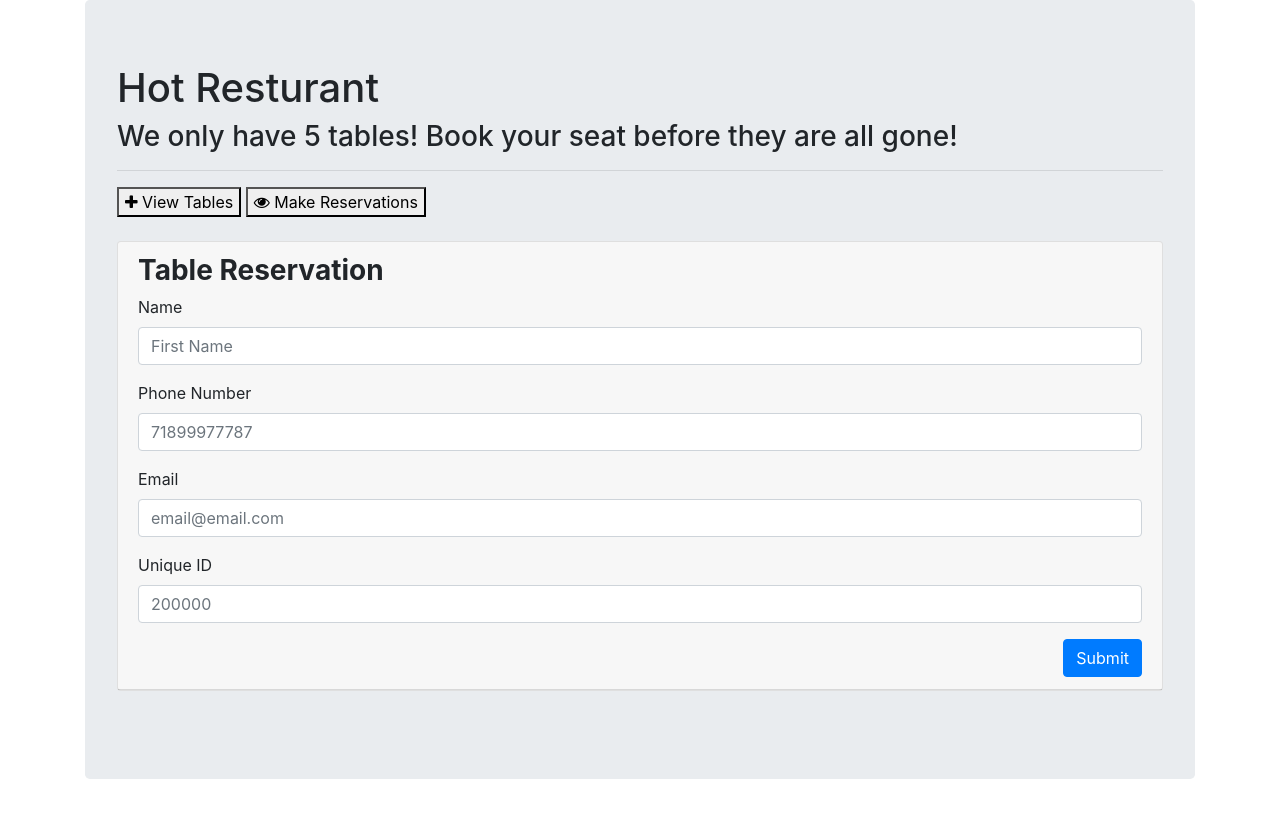
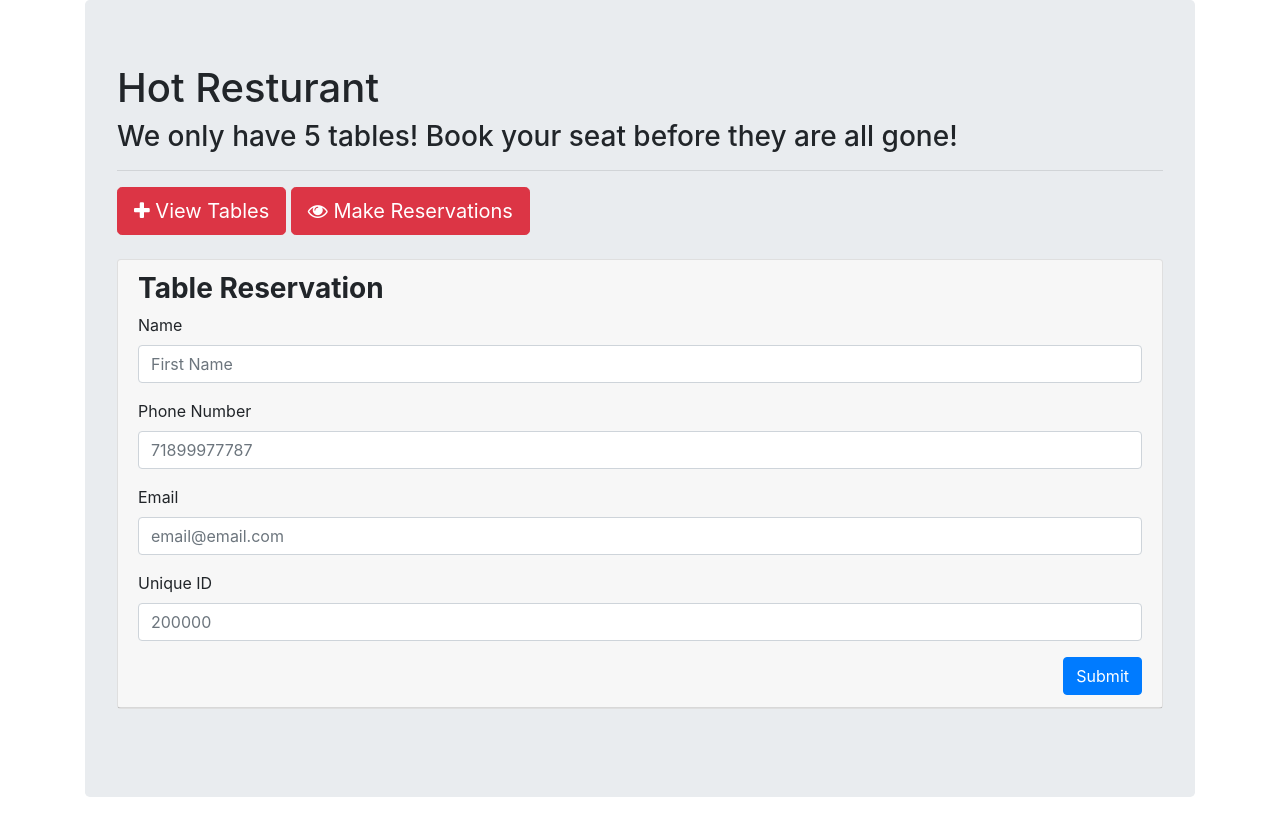
Before and after one commit to GregoryDesmarais/HotRestaurant, a plain HTML site: page hotelresturant.html in a window 1280 px wide. Drawn offline with nearby package versions, Linux system fonts and the light colour scheme.

Commit message:
fixed class names for buttons so they appear red

```diff
--- a/hotelresturant.html
+++ b/hotelresturant.html
@@ -14,8 +14,8 @@
           <h1>Hot Resturant</h1>
           <h3>We only have 5 tables! Book your seat before they are all gone!</h3>
           <hr>
-         <button class="view-tables"><span class="fa fa-plus"></span> View Tables</button>
-          <button class="make-reservations"><span class="fa fa-eye"></span> Make Reservations</button></a>
+         <button class="btn btn-danger btn-lg"><span class="fa fa-plus"></span> View Tables</button>
+          <button class="btn btn-danger btn-lg"><span class="fa fa-eye"></span> Make Reservations</button></a>
         </div>
         <br>
         <div class="row">
```
